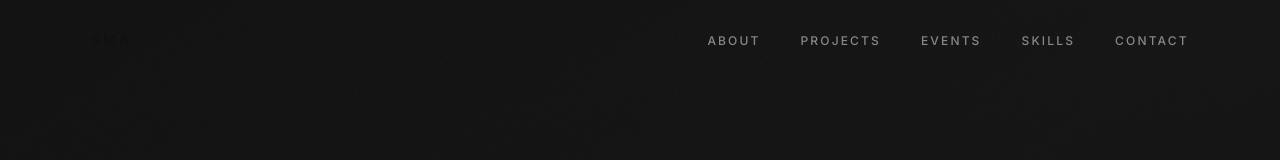
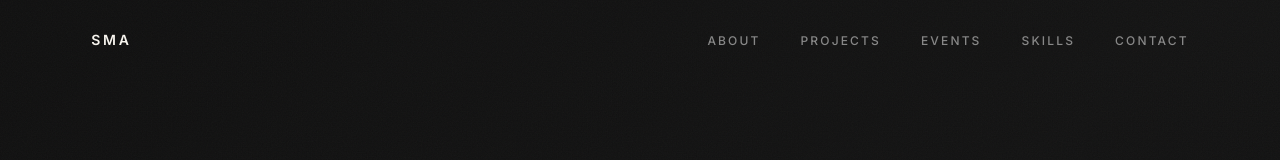
Before and after one commit to Ares006-007/My-portfolio, a React (Vite) app: page / in a window 1280 px wide. Shown: the top 160 px of the page. Built offline with nearby package versions, Linux system fonts and the light colour scheme; a web font is replaced by a local one.

Commit message:
fix: update nav colors for inverse contrast over dark hero

```diff
--- a/src/components/Navbar.jsx
+++ b/src/components/Navbar.jsx
@@ -31,7 +31,7 @@ export default function Navbar() {
         <MagneticButton strength={0.2}>
           <a
             href="#home"
-            className="text-sm font-bold tracking-[0.2em] uppercase text-fg"
+            className={`text-sm font-bold tracking-[0.2em] uppercase transition-colors duration-500 ${scrolled ? 'text-fg' : 'text-bg'}`}
             data-cursor="link"
           >
             SMA
@@ -45,21 +45,20 @@ export default function Navbar() {
               <MagneticButton strength={0.25}>
                 <a
                   href={link.href}
-                  className="label text-fg-muted hover:text-fg transition-colors duration-300 relative group"
+                  className={`label transition-colors duration-300 relative group ${scrolled ? 'text-fg-muted hover:text-fg' : 'text-bg/70 hover:text-bg'}`}
                   data-cursor="link"
                 >
                   {link.label}
-                  <span className="absolute -bottom-1 left-0 w-0 h-px bg-fg group-hover:w-full transition-all duration-300" />
+                  <span className={`absolute -bottom-1 left-0 w-0 h-px group-hover:w-full transition-all duration-300 ${scrolled ? 'bg-fg' : 'bg-bg'}`} />
                 </a>
               </MagneticButton>
             </li>
           ))}
         </ul>
 
-        {/* Mobile toggle */}
         <button
           onClick={() => setIsOpen(!isOpen)}
-          className="md:hidden label text-fg-muted hover:text-fg transition-colors"
+          className={`md:hidden label transition-colors ${scrolled ? 'text-fg-muted hover:text-fg' : 'text-bg/70 hover:text-bg'}`}
           data-cursor="action"
           aria-label="Toggle menu"
         >
```
